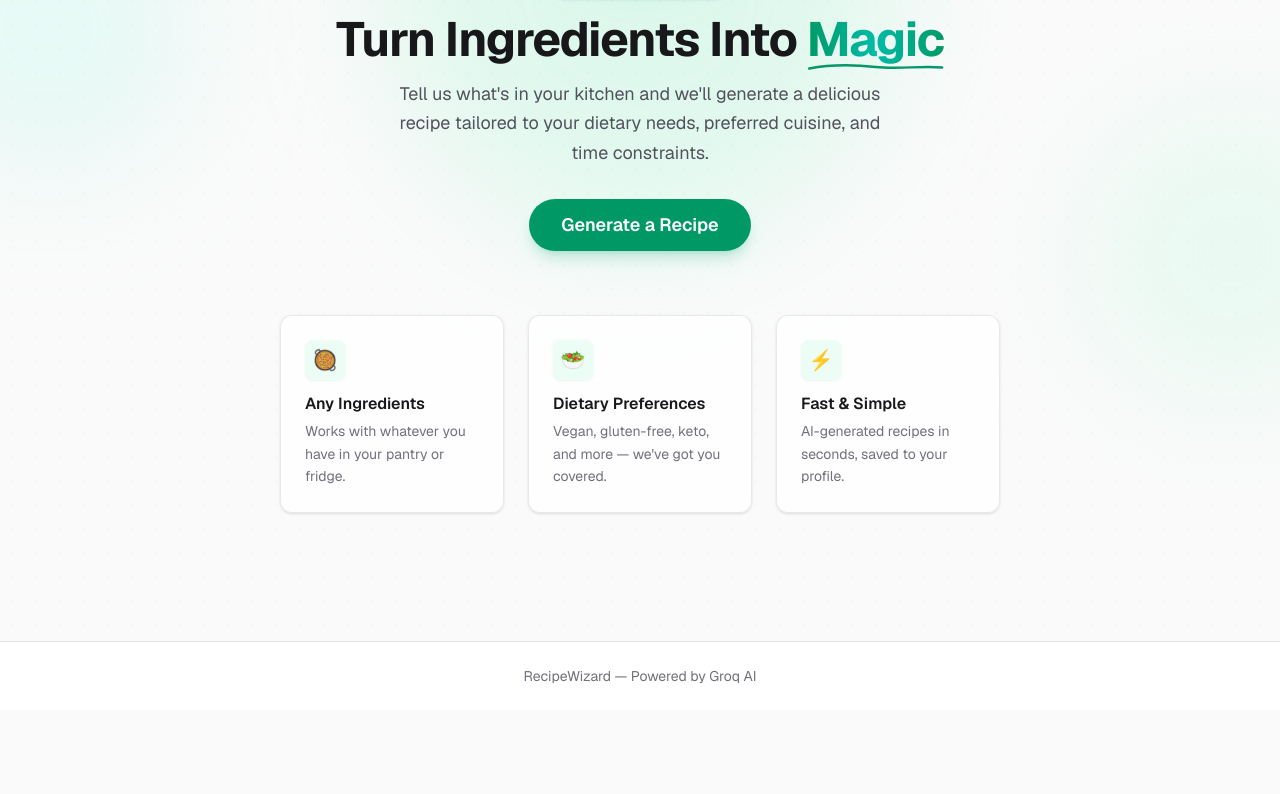
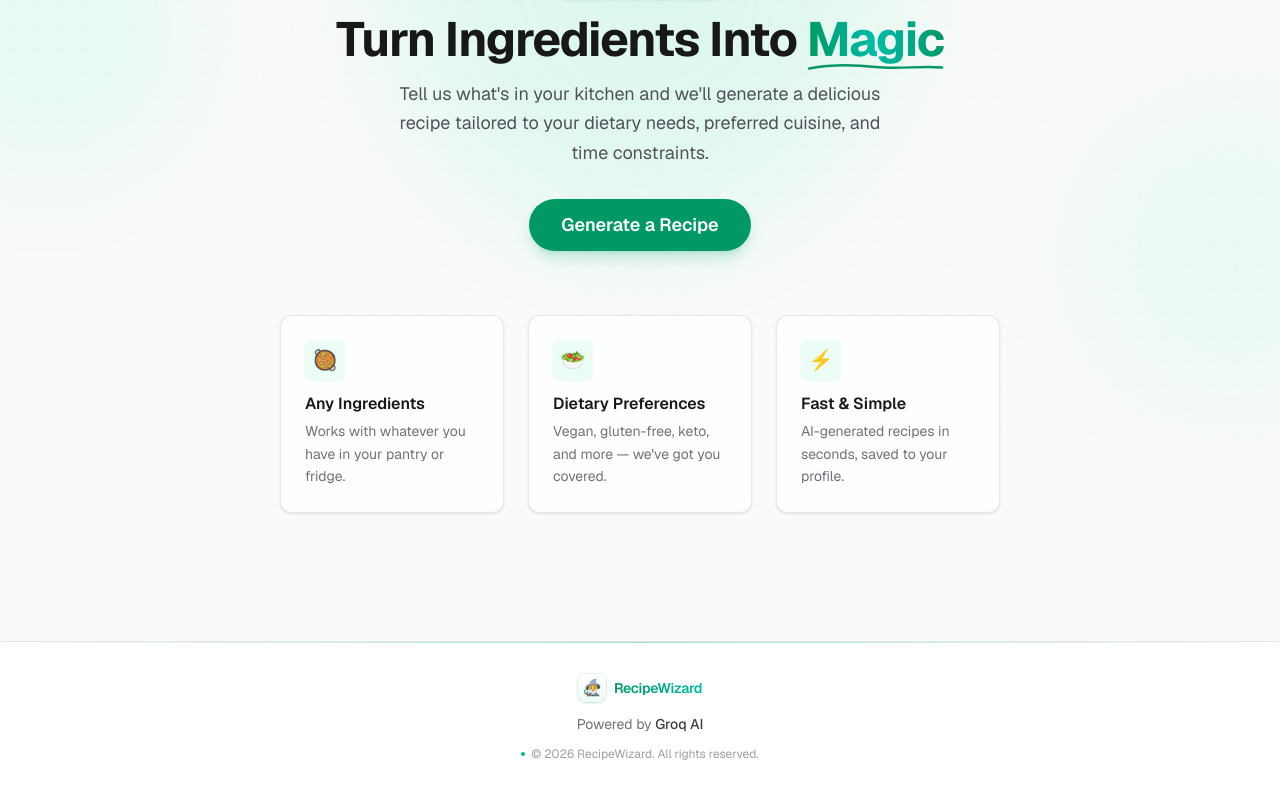
Before and after one commit to MashrurNafi/RecipeWizard, a Next.js app: page / in a window 1280 px wide. Shown: the part 332-1126 px from the top of the page. Before the commit the page ends 1042 px from the top, so only its background shows below. Built offline with nearby package versions, Linux system fonts and the light colour scheme; no server answers.

Commit message:
Added fixed footer

```diff
--- a/src/app/layout.tsx
+++ b/src/app/layout.tsx
@@ -19,8 +19,33 @@ export default function RootLayout({ children }: { children: React.ReactNode })
         <body className="min-h-full flex flex-col bg-zinc-50 font-sans text-zinc-900">
           <Nav />
           <main className="flex-1">{children}</main>
-          <footer className="border-t border-zinc-200 bg-white py-6 text-center text-sm text-zinc-500">
-            RecipeWizard — Powered by Groq AI
+
+          <footer className="relative mt-auto overflow-hidden border-t border-zinc-200 bg-white">
+            {/* top hairline accent */}
+            <div className="absolute inset-x-0 top-0 h-px bg-gradient-to-r from-transparent via-emerald-500/40 to-transparent" />
+
+            <div className="mx-auto max-w-3xl px-4 py-8 sm:px-6">
+              <div className="flex flex-col items-center gap-3 text-center">
+                <div className="flex items-center gap-2">
+                  <span className="flex h-7 w-7 items-center justify-center rounded-lg bg-gradient-to-b from-white to-emerald-50 text-base shadow-sm ring-1 ring-emerald-500/10">
+                    🧙‍♂️
+                  </span>
+                  <span className="bg-gradient-to-r from-emerald-600 to-teal-500 bg-clip-text text-sm font-semibold tracking-tight text-transparent">
+                    RecipeWizard
+                  </span>
+                </div>
+
+                <p className="text-sm text-zinc-500">
+                  Powered by{" "}
+                  <span className="font-medium text-zinc-700">Groq AI</span>
+                </p>
+
+                <div className="flex items-center gap-1.5 text-xs text-zinc-400">
+                  <span className="h-1 w-1 rounded-full bg-emerald-500" />
+                  <span>&copy; {new Date().getFullYear()} RecipeWizard. All rights reserved.</span>
+                </div>
+              </div>
+            </div>
           </footer>
         </body>
       </html>
```
